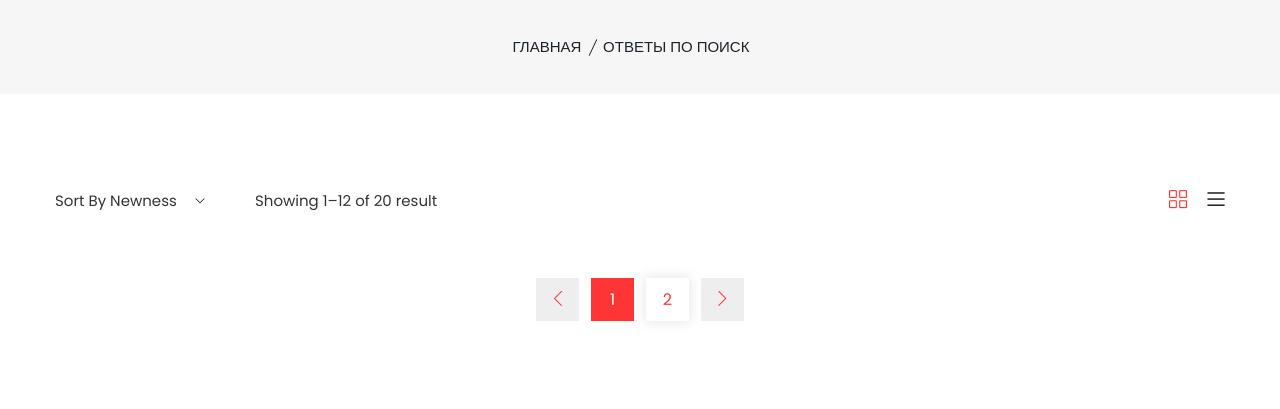
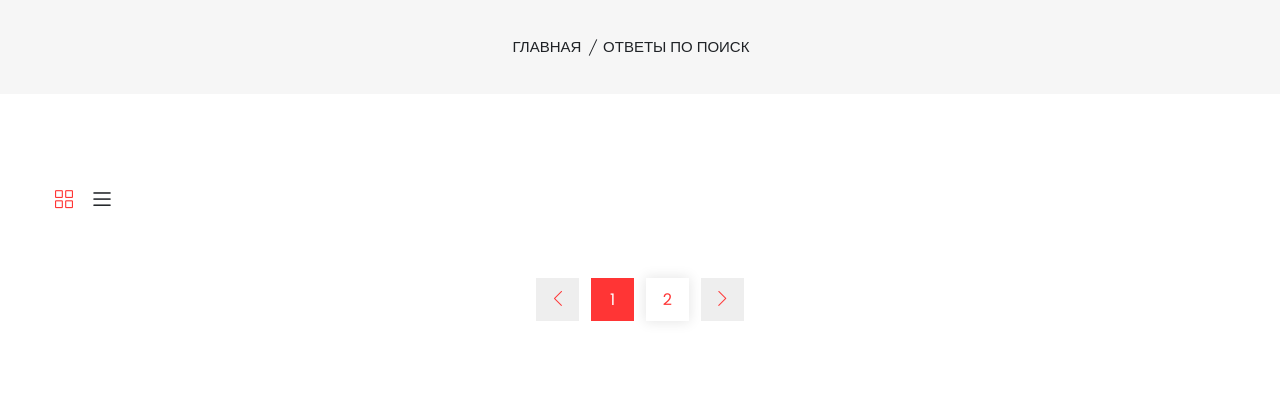
Before and after one commit to R-Murod/Parlo_shop_magazin-with-Django, a Django app: page /search/ in a window 1280 px wide. Shown: the part 108-517 px from the top of the page. Run offline with Django 4.2, Linux system fonts and the light colour scheme; data comes from the database, SQL or seed files in the repository; both versions use the stored data as it was after the commit; some libraries are stand-ins or nearby versions.

Commit message:
changed something

```diff
--- a/templates/search.html
+++ b/templates/search.html
@@ -17,17 +17,6 @@
         <div class="row flex-row-reverse">
             <div class="col-lg-12">
                 <div class="shop-top-bar">
-                    <div class="select-shoing-wrap">
-                        <div class="shop-select">
-                            <select>
-                                <option value="">Sort by newness</option>
-                                <option value="">A to Z</option>
-                                <option value=""> Z to A</option>
-                                <option value="">In stock</option>
-                            </select>
-                        </div>
-                        <p>Showing 1–12 of 20 result</p>
-                    </div>
                     <div class="shop-tab nav">
                         <a class="active" href="#shop-1" data-toggle="tab">
                             <i class="sli sli-grid"></i>
```
Also changed, not shown: db.sqlite3.
